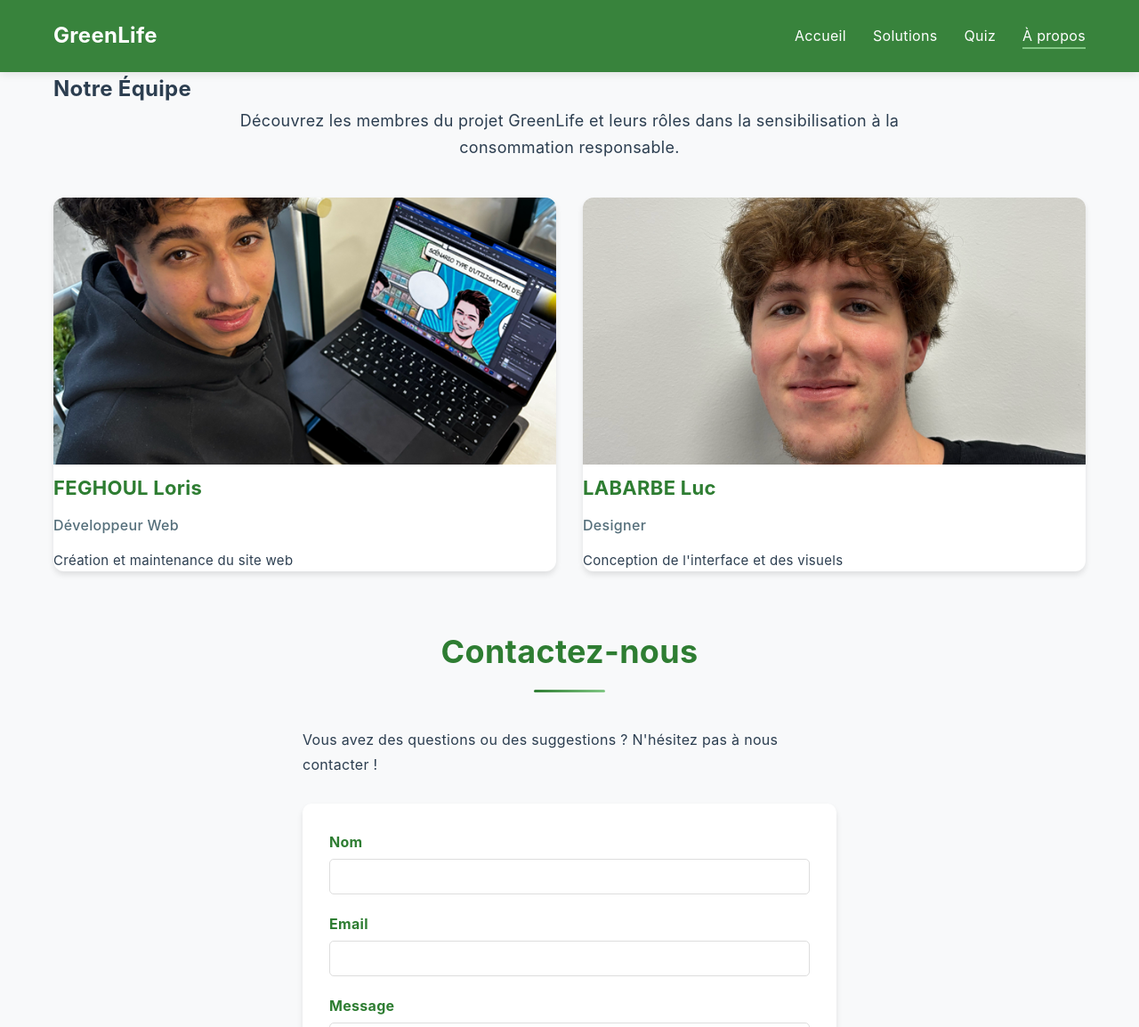
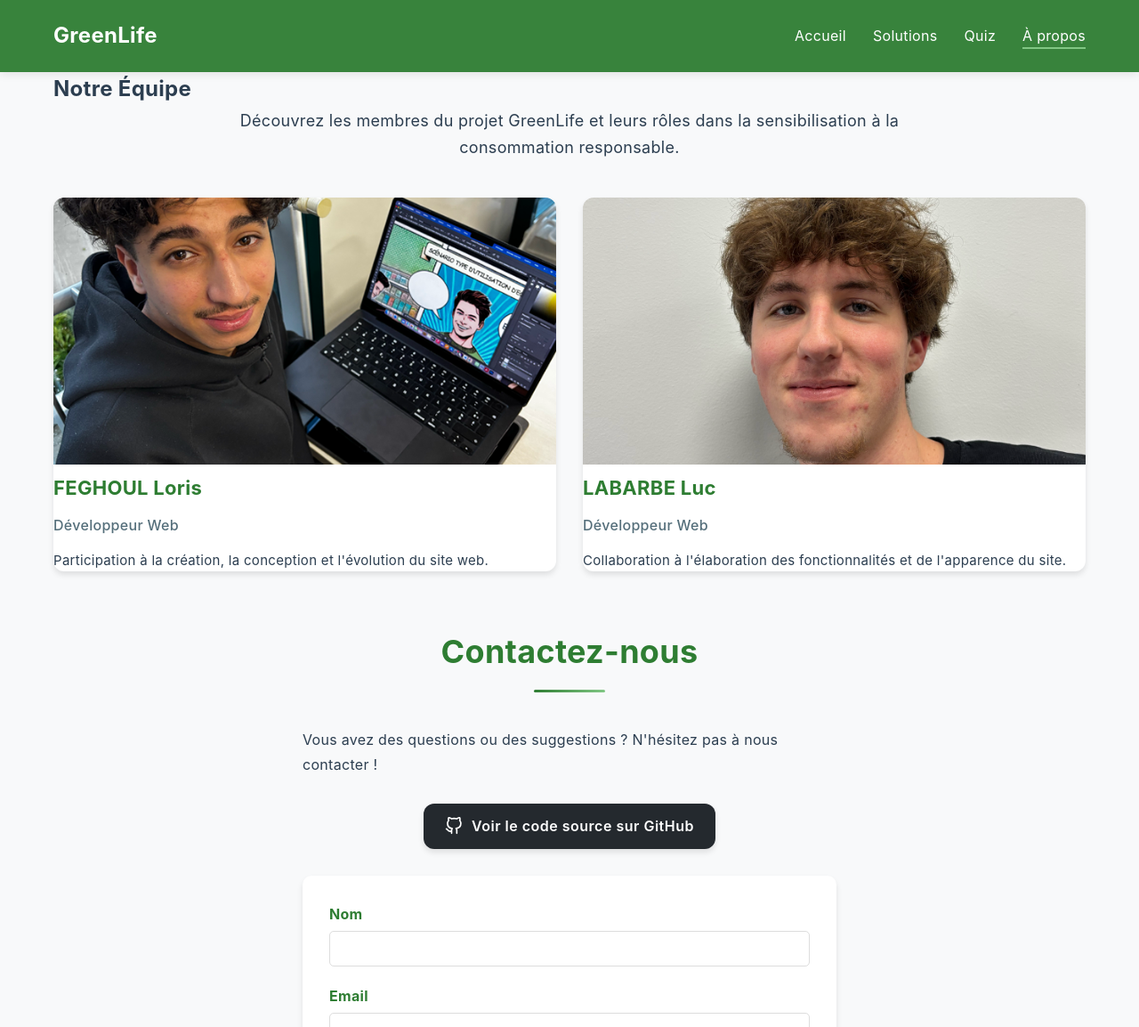
Before and after one commit to LorisFGL/greenlife, a plain HTML site: page a-propos.html in a window 1280 px wide. Shown: the top 1154 px of the page at 89% size. Drawn offline with Linux system fonts and the light colour scheme.

Commit message:
Add files via upload

```diff
--- a/a-propos.html
+++ b/a-propos.html
@@ -37,14 +37,18 @@
                         <img src="img/loris.png" alt="FEGHOUL Loris">
                         <h3>FEGHOUL Loris</h3>
                         <p class="role">Développeur Web</p>
-                        <p>Création et maintenance du site web</p>
+                        <p>Participation à la création, la conception et l'évolution du site web.
+
+                        </p>
                     </div>
 
                     <div class="team-card">
                         <img src="img/luc.png" alt="LABARBE Luc">
                         <h3>LABARBE Luc</h3>
-                        <p class="role">Designer</p>
-                        <p>Conception de l'interface et des visuels</p>
+                        <p class="role">Développeur Web</p>
+                        <p>Collaboration à l'élaboration des fonctionnalités et de l'apparence du site.
+
+                        </p>
                     </div>
                 </div>
             </section>
@@ -52,6 +56,15 @@
             <section id="contact" class="section contact-section">
                 <h2>Contactez-nous</h2>
                 <p>Vous avez des questions ou des suggestions ? N'hésitez pas à nous contacter !</p>
+
+                <div class="github-link">
+                    <a href="https://github.com/LorisFGL/greenlife" target="_blank" class="btn github-btn">
+                        <svg viewBox="0 0 24 24" width="24" height="24" stroke="currentColor" stroke-width="2" fill="none" stroke-linecap="round" stroke-linejoin="round">
+                            <path d="M9 19c-5 1.5-5-2.5-7-3m14 6v-3.87a3.37 3.37 0 0 0-.94-2.61c3.14-.35 6.44-1.54 6.44-7A5.44 5.44 0 0 0 20 4.77 5.07 5.07 0 0 0 19.91 1S18.73.65 16 2.48a13.38 13.38 0 0 0-7 0C6.27.65 5.09 1 5.09 1A5.07 5.07 0 0 0 5 4.77a5.44 5.44 0 0 0-1.5 3.78c0 5.42 3.3 6.61 6.44 7A3.37 3.37 0 0 0 9 18.13V22"></path>
+                        </svg>
+                        Voir le code source sur GitHub
+                    </a>
+                </div>
 
                 <form id="contact-form" class="contact-form">
                     <div class="form-group">
--- a/style.css
+++ b/style.css
@@ -757,3 +757,29 @@ footer {
     display: block;
     animation: fadeIn 0.3s ease-out;
 }
+
+.github-link {
+    text-align: center;
+    margin: 30px 0;
+}
+
+.github-btn {
+    display: inline-flex;
+    align-items: center;
+    gap: 10px;
+    background-color: #24292e;
+    color: var(--white);
+    padding: 12px 24px;
+    border-radius: var(--border-radius);
+    transition: var(--transition);
+}
+
+.github-btn:hover {
+    background-color: #2f363d;
+    transform: translateY(-2px);
+}
+
+.github-btn svg {
+    width: 20px;
+    height: 20px;
+}
```
Also changed, not shown: maquette.png (added), 1 other file.
